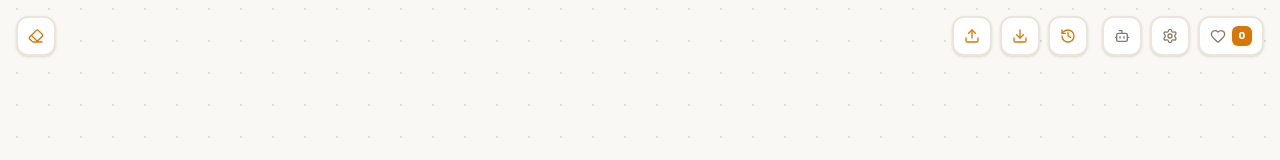
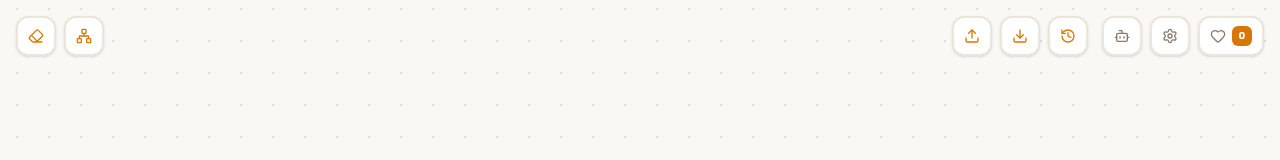
Before and after one commit to MohammadAboulEla/brand-name-suggester, a React (Vite) app: page / in a window 1280 px wide. Shown: the top 160 px of the page. Built offline with nearby package versions, Linux system fonts and the light colour scheme.

Commit message:
auto-arrange

```diff
--- a/src/components/ExplorationTree.tsx
+++ b/src/components/ExplorationTree.tsx
@@ -8,11 +8,12 @@ import {
   Node,
   Edge,
   MarkerType,
+  useReactFlow,
 } from "@xyflow/react";
 import "@xyflow/react/dist/style.css";
 import { BrandNode } from "./BrandNode";
 import { BrandNodeData } from "../types";
-import { Sparkles, HelpCircle, RotateCcw, Trash2, Download, Upload, History, Eraser } from "lucide-react";
+import { Sparkles, HelpCircle, RotateCcw, Trash2, Download, Upload, History, Eraser, Network } from "lucide-react";
 import { Tooltip } from "./Tooltip";
 import { motion, AnimatePresence } from "motion/react";
 import { loadAIProviderSettings, toProviderRequest } from "./AISettingsModal";
@@ -124,6 +125,7 @@ export const ExplorationTree: React.FC<ExplorationTreeProps> = ({
 }) => {
   const [nodes, setNodes, onNodesChange] = useNodesState<Node>([]);
   const [edges, setEdges, onEdgesChange] = useEdgesState<Edge>([]);
+  const { fitView } = useReactFlow();
   const [errorMessage, setErrorMessage] = useState<string | null>(null);
   const [showGuide, setShowGuide] = useState(false);
 
@@ -727,6 +729,52 @@ export const ExplorationTree: React.FC<ExplorationTreeProps> = ({
     );
   }, [nodes, setNodes, setEdges]);
 
+  const handleAutoLayout = useCallback(() => {
+    const root = nodes.find((n) => n.data.isRoot);
+    if (!root) return;
+
+    const H_SPACING = 165; // horizontal gap between sibling subtrees (compact)
+    const V_SPACING = 190; // vertical gap between depth levels (compact)
+
+    const childrenOf = (id: string) =>
+      nodes.filter((n) => n.data.parentId === id);
+
+    // Classic tidy-tree pass: leaves get sequential x slots, parents center over children.
+    const positions = new Map<string, { x: number; y: number }>();
+    let nextLeafX = 0;
+
+    const assign = (nodeId: string, depth: number): number => {
+      const children = childrenOf(nodeId);
+      const y = depth * V_SPACING;
+      let x: number;
+      if (children.length === 0) {
+        x = nextLeafX * H_SPACING;
+        nextLeafX++;
+      } else {
+        const childXs = children.map((c) => assign(c.id, depth + 1));
+        x = (childXs[0] + childXs[childXs.length - 1]) / 2;
+      }
+      positions.set(nodeId, { x, y });
+      return x;
+    };
+    assign(root.id, 0);
+
+    // Keep the root anchored at its current position; shift the whole tree by the delta.
+    const rootPos = positions.get(root.id)!;
+    const dx = root.position.x - rootPos.x;
+    const dy = root.position.y - rootPos.y;
+
+    setNodes((currentNodes) =>
+      currentNodes.map((n) => {
+        const p = positions.get(n.id);
+        return p ? { ...n, position: { x: p.x + dx, y: p.y + dy } } : n;
+      })
+    );
+
+    // Let the position updates commit before reframing the viewport.
+    setTimeout(() => fitView({ duration: 500, padding: 0.2 }), 50);
+  }, [nodes, setNodes, fitView]);
+
   const handleSaveProject = useCallback(() => {
     try {
       const projectPayload = serializeProject();
@@ -961,14 +1009,23 @@ export const ExplorationTree: React.FC<ExplorationTreeProps> = ({
         <Controls position="bottom-right" showInteractive={false} className="bg-bg-panel rounded-2xl border-2 border-border-main text-text-muted" />
       </ReactFlow>
 
-      {/* Remove Duplicates (standalone, top-left) */}
-      <div className="absolute top-4 left-4 z-40">
+      {/* Cleanup tools (standalone, top-left) */}
+      <div className="absolute top-4 left-4 z-40 flex items-center gap-2">
         <Tooltip content="إزالة الأسماء المكررة (Remove Duplicate Names)" position="bottom" align="start">
           <button
             onClick={handleRemoveDuplicates}
             className="bg-bg-panel hover:bg-bg-page text-text-muted hover:text-text-main h-10 w-10 rounded-xl border-2 border-border-main flex items-center justify-center cursor-pointer transition-colors shadow-sm"
           >
             <Eraser className="w-4 h-4 text-accent" />
+          </button>
+        </Tooltip>
+
+        <Tooltip content="إعادة ترتيب وتنظيم الشجرة (Auto-arrange Tree)" position="bottom" align="start">
+          <button
+            onClick={handleAutoLayout}
+            className="bg-bg-panel hover:bg-bg-page text-text-muted hover:text-text-main h-10 w-10 rounded-xl border-2 border-border-main flex items-center justify-center cursor-pointer transition-colors shadow-sm"
+          >
+            <Network className="w-4 h-4 text-accent" />
           </button>
         </Tooltip>
       </div>
```
